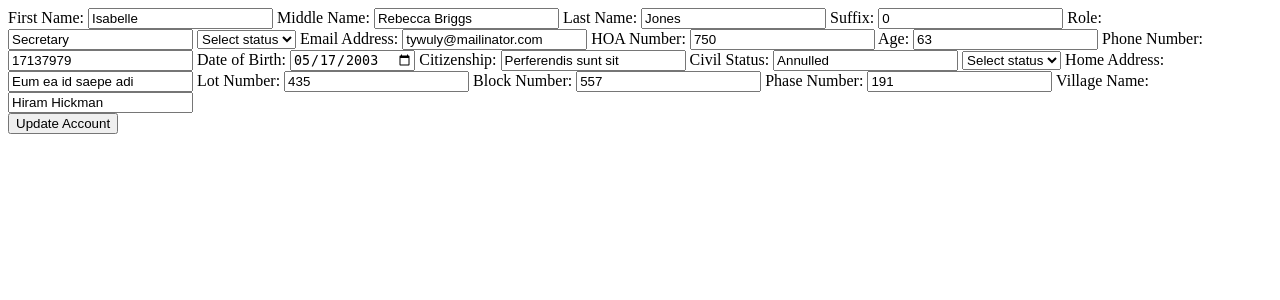
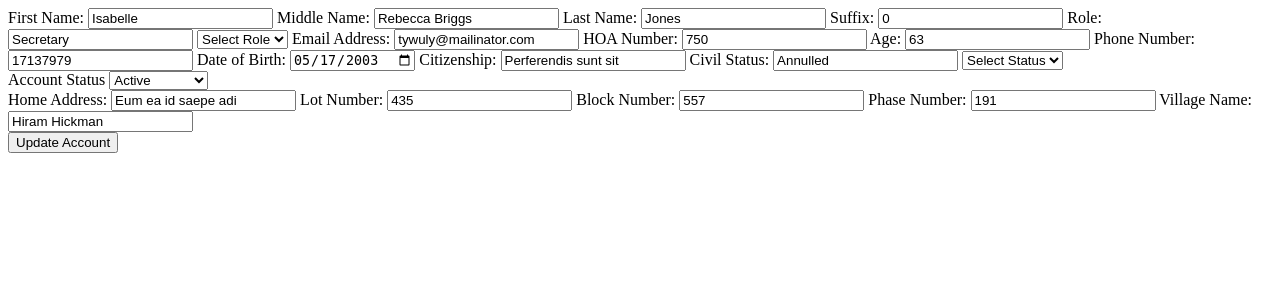
Before and after one commit to mathewdy/hoa_system, a PHP site: page /hoa_system/president-edit-accounts.php?user_id=20257108 in a window 1280 px wide. Shown: the top 300 px of the page. Run offline with PHP 8.4, Linux system fonts and the light colour scheme; data comes from the database, SQL or seed files in the repository.

Commit message:
Remove delete function changed to Active or Inactive

```diff
--- a/Query/create-account.php
+++ b/Query/create-account.php
@@ -26,6 +26,7 @@ if(isset($_POST['create_account'])){
   $phase_number = $_POST['phase_number'];
   $village_name = $_POST['village_name'];
   $hoa_number = NULL;
+  $account_status = $_POST['account_status'];
 
 
   if($role == 'Secretary'){
@@ -40,7 +41,7 @@ if(isset($_POST['create_account'])){
     $new_role = '6';
   }
 
-  $sql_create_account = "INSERT INTO users (role_id,user_id,first_name, middle_name, last_name, suffix, email_address,hoa_number, phone_number, age , date_of_birth, citizenship, civil_status, home_address, lot_number, block_number, phase_number, village_name, date_created,date_updated) VALUES ('$new_role', '$user_id', '$first_name', '$middle_name', '$last_name', '$name_suffix', '$email', '$hoa_number','$phone', '$age','$date_of_birth', '$citizenship', '$civil_status', '$home_address', '$lot_number', '$block_number', '$phase_number', '$village_name', NOW(), NOW())";
+  $sql_create_account = "INSERT INTO users (role_id,user_id,first_name, middle_name, last_name, suffix, email_address,hoa_number, phone_number, age , date_of_birth, citizenship, civil_status,account_status, home_address, lot_number, block_number, phase_number, village_name, date_created,date_updated) VALUES ('$new_role', '$user_id', '$first_name', '$middle_name', '$last_name', '$name_suffix', '$email', '$hoa_number','$phone', '$age','$date_of_birth', '$citizenship', '$civil_status', '$account_status', '$home_address', '$lot_number', '$block_number', '$phase_number', '$village_name', NOW(), NOW())";
   $run_sql_create_account = mysqli_query($conn, $sql_create_account);
 
     if(!$run_sql_create_account){
@@ -76,9 +77,10 @@ if(isset($_POST['create_account_admin'])){
   $phase_number = $_POST['phase_number'];
   $village_name = $_POST['village_name'];
   $hoa_number = $_POST['hoa_number'];
+  $account_status = $_POST['account_status'];
 
 
-  $sql_create_account = "INSERT INTO users (role_id,user_id,first_name, middle_name, last_name, suffix, email_address,hoa_number, phone_number, age , date_of_birth, citizenship, civil_status, home_address, lot_number, block_number, phase_number, village_name, date_created,date_updated) VALUES ('$role', '$user_id', '$first_name', '$middle_name', '$last_name', '$name_suffix', '$email', '$hoa_number','$phone', '$age','$date_of_birth', '$citizenship', '$civil_status', NULL, '$lot_number', '$block_number', '$phase_number', '$village_name', NOW(), NOW())";
+  $sql_create_account = "INSERT INTO users (role_id,user_id,first_name, middle_name, last_name, suffix, email_address,hoa_number, phone_number, age , date_of_birth, citizenship, civil_status,account_status, home_address, lot_number, block_number, phase_number, village_name, date_created,date_updated) VALUES ('$role', '$user_id', '$first_name', '$middle_name', '$last_name', '$name_suffix', '$email', '$hoa_number','$phone', '$age','$date_of_birth', '$citizenship', '$civil_status', '$account_status',NULL, '$lot_number', '$block_number', '$phase_number', '$village_name', NOW(), NOW())";
   $run_sql_create_account = mysqli_query($conn, $sql_create_account);
 
     if(!$run_sql_create_account){
--- a/Query/edit-account.php
+++ b/Query/edit-account.php
@@ -25,6 +25,7 @@ if(isset($_POST['update_account'])){
   $phase_number = $_POST['phase_number'];
   $village_name = $_POST['village_name'];
   $hoa_number = $_POST['hoa_number'];
+  $account_status = $_POST['account_status'];
 
 
   if($role == 'Secretary'){
@@ -39,7 +40,7 @@ if(isset($_POST['update_account'])){
     $new_role = '6';
   }
 
-  $sql_update_account = "UPDATE users SET role_id='$new_role', first_name='$first_name', middle_name='$middle_name', last_name='$last_name', suffix='$name_suffix', email_address='$email',hoa_number='$hoa_number', phone_number='$phone_number', age='$age', date_of_birth='$date_of_birth', citizenship='$citizenship', civil_status='$civil_status', home_address='$home_address', lot_number='$lot_number', block_number='$block_number', phase_number='$phase_number', village_name='$village_name', date_updated=NOW() WHERE user_id='$user_id'";
+  $sql_update_account = "UPDATE users SET role_id='$new_role', first_name='$first_name', middle_name='$middle_name', last_name='$last_name', suffix='$name_suffix', email_address='$email',hoa_number='$hoa_number', phone_number='$phone_number', age='$age', date_of_birth='$date_of_birth', citizenship='$citizenship', civil_status='$civil_status', account_status='$account_status' , home_address='$home_address', lot_number='$lot_number', block_number='$block_number', phase_number='$phase_number', village_name='$village_name', date_updated=NOW() WHERE user_id='$user_id'";
   $run_sql_update_account = mysqli_query($conn, $sql_update_account);
 
     if(!$sql_update_account){
@@ -48,7 +49,7 @@ if(isset($_POST['update_account'])){
 
   if($sql_update_account){
     echo "<script>alert('Account updated successfully!');</script>";
-    echo"<script>window.location.href='../Users/president/president-create-accounts.php';</script> ";
+    echo"<script>window.location.href='../Users/president/president-accounts.php';</script> ";
   }else{
     echo "<script>alert('Error updating account: " . mysqli_error($conn) . "');</script>";
   }
--- a/Users/president/president-edit-accounts.php
+++ b/Users/president/president-edit-accounts.php
@@ -51,7 +51,7 @@ include('../../connection/connection.php');
 
                     <select name="role" id=""
                         class="mt-1 block w-full border border-gray-300 rounded-md shadow-sm py-2 px-3 focus:outline-none focus:ring-teal-500 focus:border-teal-500 sm:text-sm" required>
-                        <option value="" disabled selected>Select status</option>
+                        <option value="" disabled selected>Select Role</option>
                         <option value="Secretary">Secretary</option>
                         <option value="Admin">Admin</option>
                         <option value="Treasurer">Treasurer</option>
@@ -75,13 +75,22 @@ include('../../connection/connection.php');
                     <input type="text" name="civil_status" value="<?php echo $row_user['civil_status']; ?>" readonly>
                     <select name="civil_status" id="sec-relationship-status"
                         class="mt-1 block w-full border border-gray-300 rounded-md shadow-sm py-2 px-3 focus:outline-none focus:ring-teal-500 focus:border-teal-500 sm:text-sm" required>
-                        <option value="" disabled selected>Select status</option>
+                        <option value="" disabled selected>Select Status</option>
                         <option value="Single">Single</option>
                         <option value="Married">Married</option>
                         <option value="Divorced">Divorced</option>
                         <option value="Widowed">Widowed</option>
                         <option value="Annulled">Annulled</option>
                     </select>
+                    <div>
+                    <label for="" class="block text-sm font-medium text-gray-700">Account Status</label>
+                    <select name="account_status" id=""
+                        class="mt-1 block w-full border border-gray-300 rounded-md shadow-sm py-2 px-3 focus:outline-none focus:ring-teal-500 focus:border-teal-500 sm:text-sm" required>
+                        <option value="" disabled>Select status</option>
+                        <option value="1">Active</option>
+                        <option value="2">Inactive</option>
+                    </select>
+                    </div>
                     <label for="">Home Address:</label>
                     <input type="text" name="home_address" value="<?php echo $row_user['home_address']; ?>">
                     <label for="">Lot Number:</label>
```
Also changed, not shown: Users/president/president-accounts.php (+33 -6 lines).
